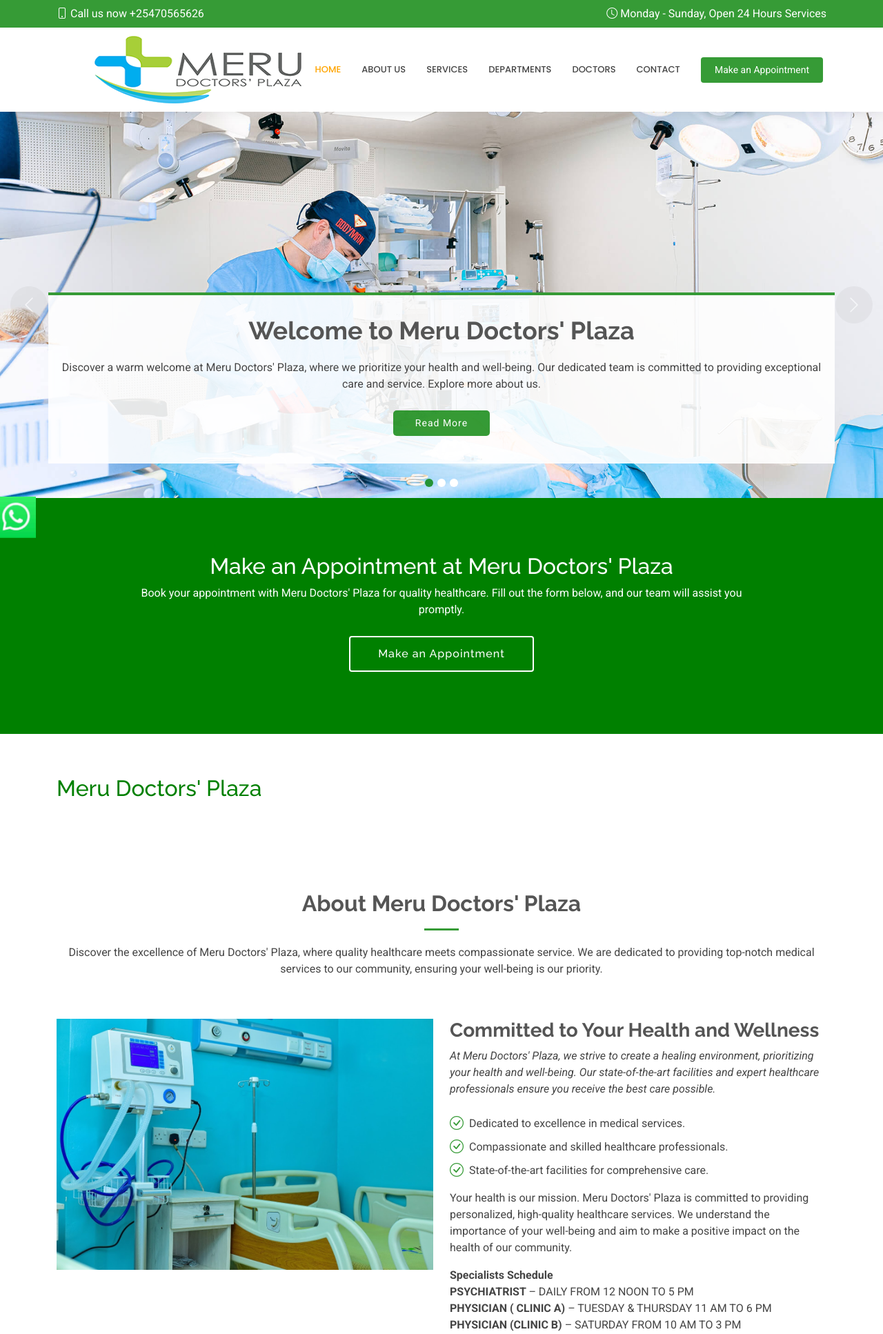
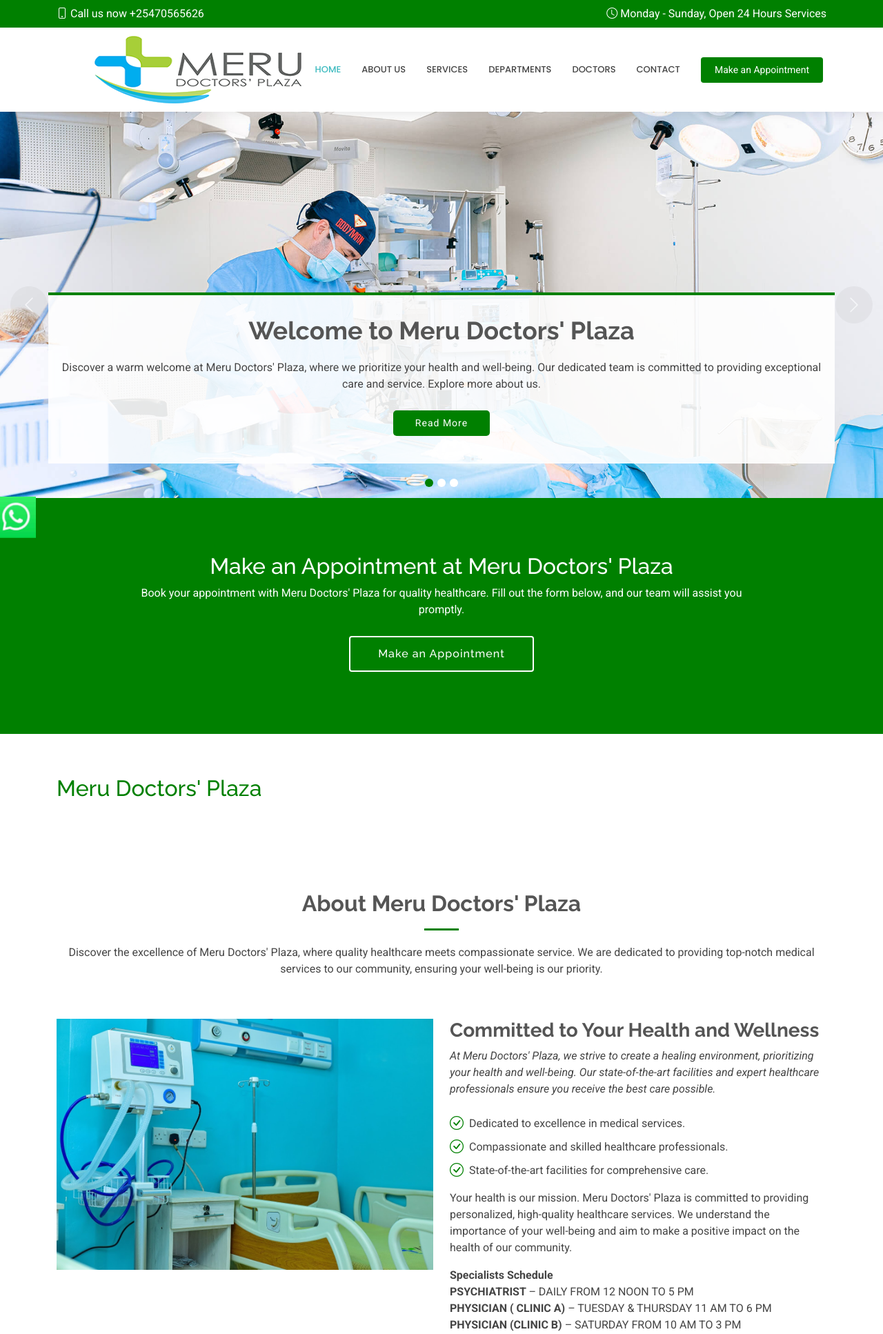
Before and after one commit to ESTON-kiam/Meru-Doctors-plaza, a PHP site: page / in a window 1280 px wide. Shown: the top 1934 px of the page at 69% size. Run offline with PHP 8.4, Linux system fonts and the light colour scheme.

Commit message:
here we go

```diff
--- a/assets/css/main.css
+++ b/assets/css/main.css
@@ -23,7 +23,7 @@
   --background-color: #ffffff; /* Background color for the entire website, including individual sections */
   --default-color: #444444; /* Default color used for the majority of the text content across the entire website */
   --heading-color: #555555; /* Color for headings, subheadings and title throughout the website */
-  --accent-color:rgba(0, 128, 0, 0.788); /* Accent color that represents your brand on the website. It's used for buttons, links, and other elements that need to stand out */
+  --accent-color:green; /* Accent color that represents your brand on the website. It's used for buttons, links, and other elements that need to stand out */
   --surface-color: #ffffff; /* The surface color is used as a background of boxed elements within sections, such as cards, icon boxes, or other elements that require a visual separation from the global background. */
   --contrast-color: #ffffff; /* Contrast color for text, ensuring readability against backgrounds of accent, heading, or default colors. */
 }
@@ -31,7 +31,7 @@
 /* Nav Menu Colors - The following color variables are used specifically for the navigation menu. They are separate from the global colors to allow for more customization options */
 :root {
   --nav-color: #444444;  /* The default color of the main navmenu links */
-  --nav-hover-color:orange; /* Applied to main navmenu links when they are hovered over or active */
+  --nav-hover-color: #3fbbc0; /* Applied to main navmenu links when they are hovered over or active */
   --nav-mobile-background-color: #ffffff; /* Used as the background color for mobile navigation menu */
   --nav-dropdown-background-color: #ffffff; /* Used as the background color for dropdown items that appear when hovering over primary navigation items */
   --nav-dropdown-color: #444444; /* Used for navigation links of the dropdown items in the navigation menu. */
@@ -54,7 +54,7 @@
 }
 
 .accent-background {
-  --background-color: green;
+  --background-color:green;
   --default-color: #ffffff;
   --heading-color: #ffffff;
   --surface-color: #65c9cd;
```
